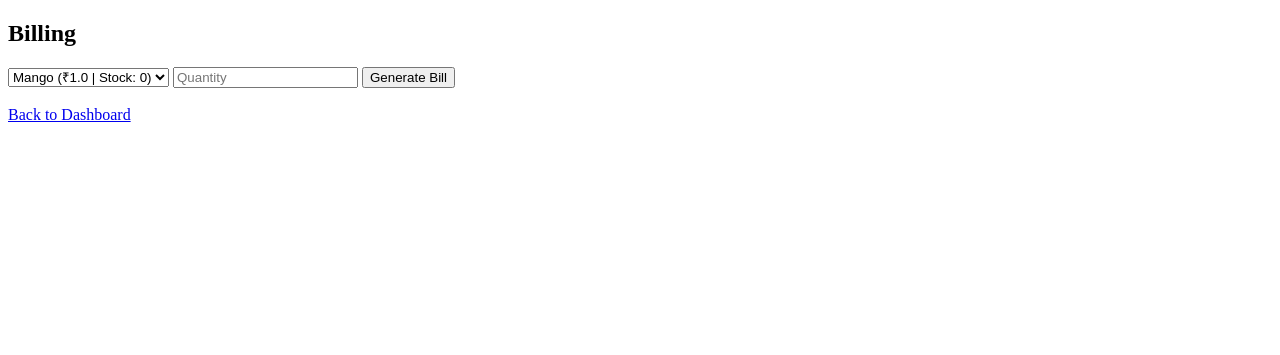
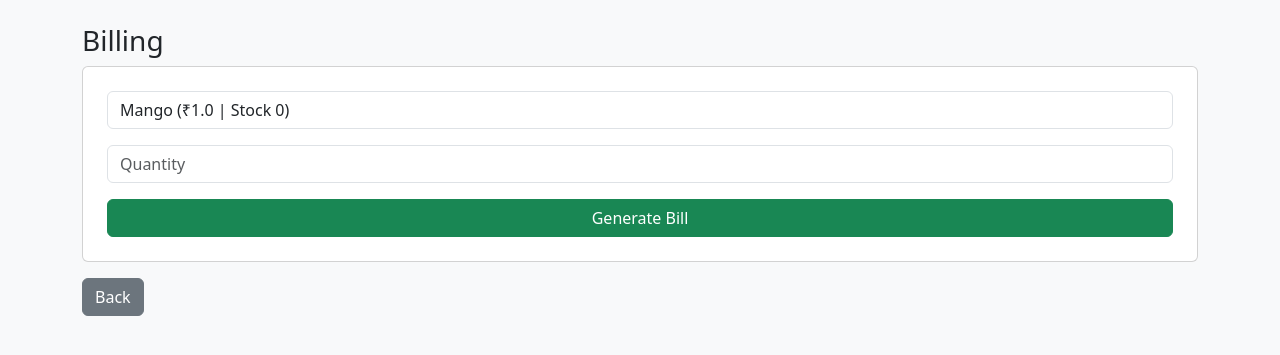
Before and after one commit to Mukesh2731/smart-grocery-system, a Flask app: page /billing in a window 1280 px wide. Shown: the top 355 px of the page. Run offline with Flask 3, Linux system fonts and the light colour scheme; data comes from the database, SQL or seed files in the repository.

Commit message:
Update billing.html

```diff
--- a/templates/billing.html
+++ b/templates/billing.html
@@ -2,32 +2,40 @@
 <html>
 <head>
 <title>Billing</title>
+<link href="https://cdn.jsdelivr.net/npm/bootstrap@5.3.2/dist/css/bootstrap.min.css" rel="stylesheet">
 </head>
-<body>
-    <h2>Billing</h2>
+<body class="bg-light">
 
-    <form method="post">
-        <select name="product_id" required>
+<div class="container mt-4">
+<h3>Billing</h3>
+
+<form method="post" class="card p-4">
+<select class="form-control mb-3" name="product_id">
 {% for p in products %}
-                <option value="{{ p.id }}">
-                    {{ p.name }} (₹{{ p.price }} | Stock: {{ p.quantity }})
-                </option>
+<option value="{{ p.id }}">{{ p.name }} (₹{{ p.price }} | Stock {{ p.quantity }})</option>
 {% endfor %}
 </select>
 
-        <input type="number" name="qty" placeholder="Quantity" required>
-        <button type="submit">Generate Bill</button>
+<input class="form-control mb-3" name="qty" placeholder="Quantity" required>
+<button class="btn btn-success">Generate Bill</button>
 </form>
 
 {% if bill %}
-        <h3>Bill Amount: ₹{{ bill }}</h3>
+<div class="card p-4 mt-3">
+<h4>Invoice</h4>
+<p>Product: {{ bill.name }}</p>
+<p>Price: ₹{{ bill.price }}</p>
+<p>Quantity: {{ bill.qty }}</p>
+<h4>Total: ₹{{ bill.total }}</h4>
+</div>
 {% endif %}
 
 {% if error %}
-        <p style="color:red">{{ error }}</p>
+<div class="alert alert-danger mt-3">{{ error }}</div>
 {% endif %}
 
-    <br>
-    <a href="/dashboard">Back to Dashboard</a>
+<a href="/dashboard" class="btn btn-secondary mt-3">Back</a>
+</div>
+
 </body>
 </html>
```
Lines whose indentation alone changed are shown as unchanged.
